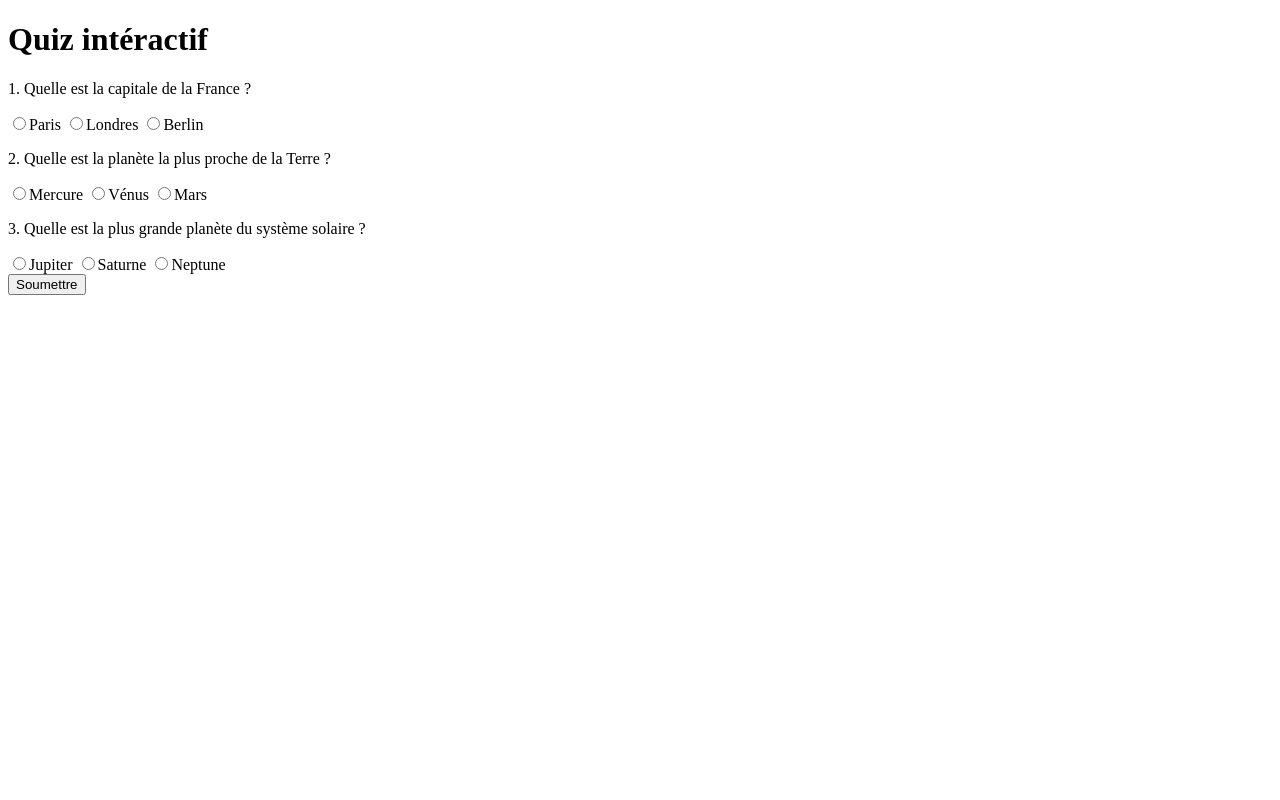
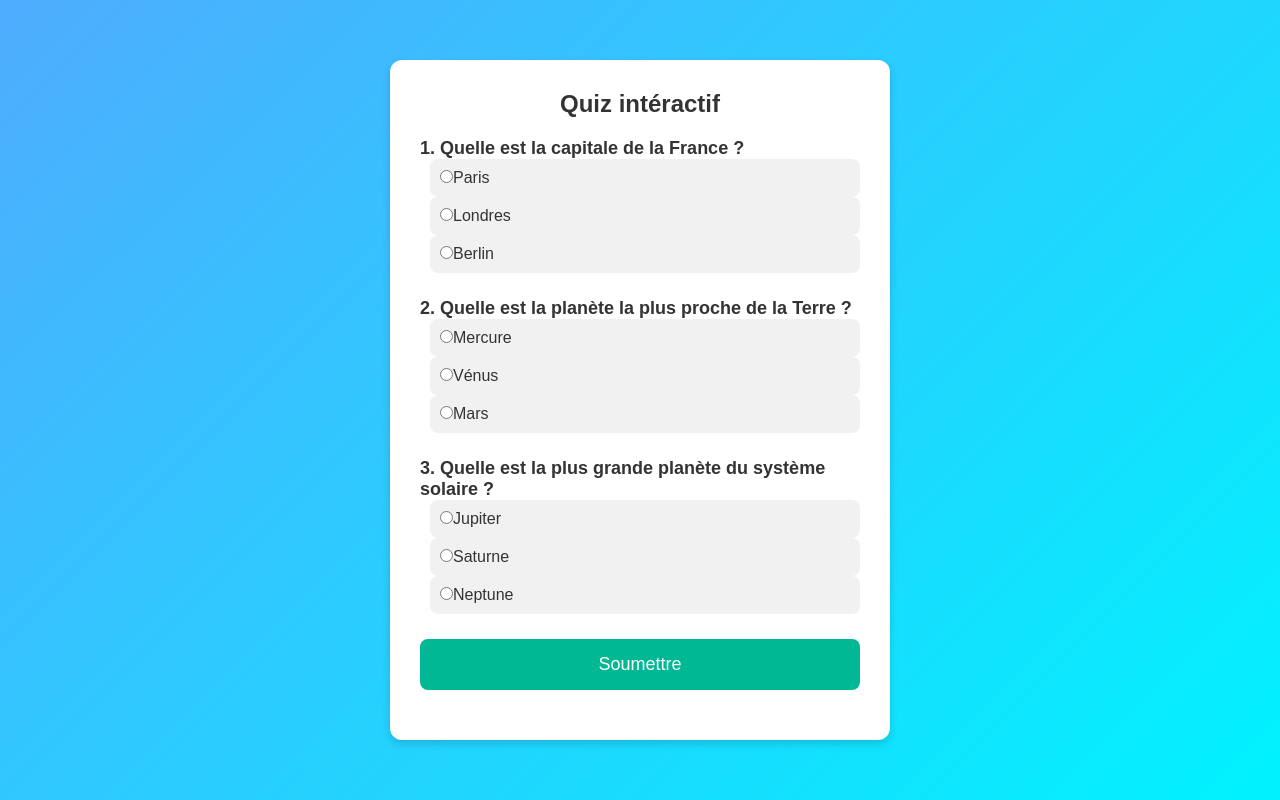
Before and after one commit to Geraldine743/quiz-interactif-front, a plain HTML site: page index.html in a window 1280 px wide. Drawn offline with Linux system fonts and the light colour scheme.

Commit message:
add styles

```diff
--- a/assets/styles.css
+++ b/assets/styles.css
@@ -0,0 +1,84 @@
+*{
+    box-sizing: border-box;
+    margin: 0;
+    padding: 0;
+}
+
+body{
+    font-family: Arial, Helvetica, sans-serif;
+    background: linear-gradient(135deg, #4facfe 0%, #00f2fe 100%);
+    display: flex;
+    justify-content: center;
+    align-items: center;
+    min-height: 100vh;
+    padding: 10px;
+    color: #fff;
+}
+
+.container{
+    background-color: #fff;
+    color: #333;
+    padding: 30px;
+    box-shadow: 0 4px 8px rgba(0,0,0,0.15);
+    border-radius: 12px;
+    width: 100%;
+    max-width: 500px;
+    transition: 0.3s;
+}
+
+.container:hover{
+    transform: scale(1.02);
+}
+
+h1{
+    text-align: center;
+    margin-bottom: 20px;
+    color: #333;
+    font-size: 24px;
+}
+
+.question{
+    margin-bottom: 25px;
+}
+
+.question p {
+    font-size: 18px;
+    font-weight: bold;
+}
+
+label{
+    margin-left: 10px;
+    display: block;
+    cursor: pointer;
+    background-color: #f1f1f1;
+    padding: 10px;
+    border-radius: 8px;
+    transition: background-color 0.3s;
+}
+
+label:hover{
+    background-color: #dfe6e9;
+}
+
+button{
+    width: 100%;
+    padding:15px;
+    background-color: #00b894;
+    color: white;
+    border: none;
+    border-radius: 8px;
+    cursor: pointer;
+    font-size: 18px;
+    transition: background-color 0.3s , transform 0.2s;
+}
+
+button:hover{
+    background-color: #019875;
+    transform: translateY(-2px);
+}
+
+#result{
+    margin-top: 20px;
+    font-size: 18px;
+    text-align: center;
+}
--- a/index.html
+++ b/index.html
@@ -3,6 +3,7 @@
 <head>
     <meta charset="UTF-8">
     <meta name="viewport" content="width=device-width, initial-scale=1.0">
+    <link rel="stylesheet" href="assets/styles.css">
     <title>Quiz intéractif</title>
 </head>
 <body>
```
